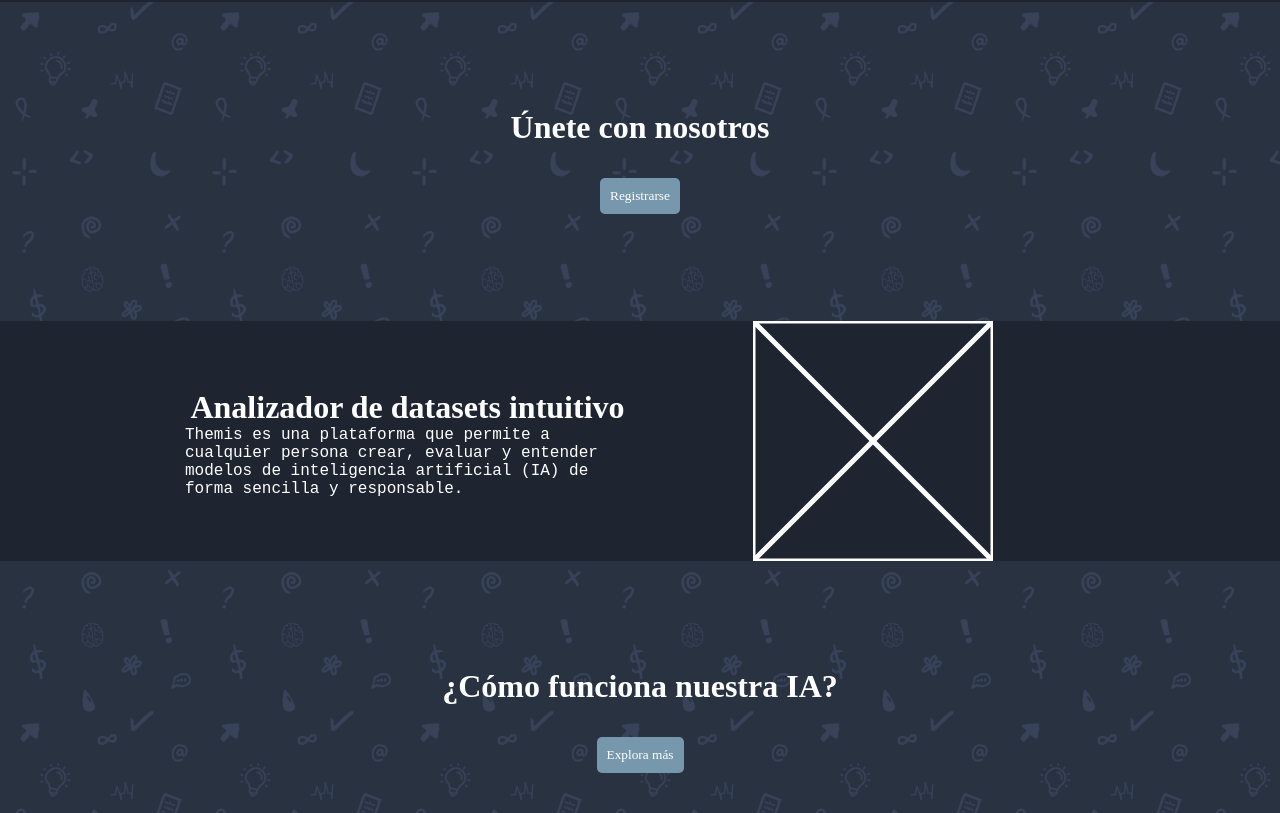
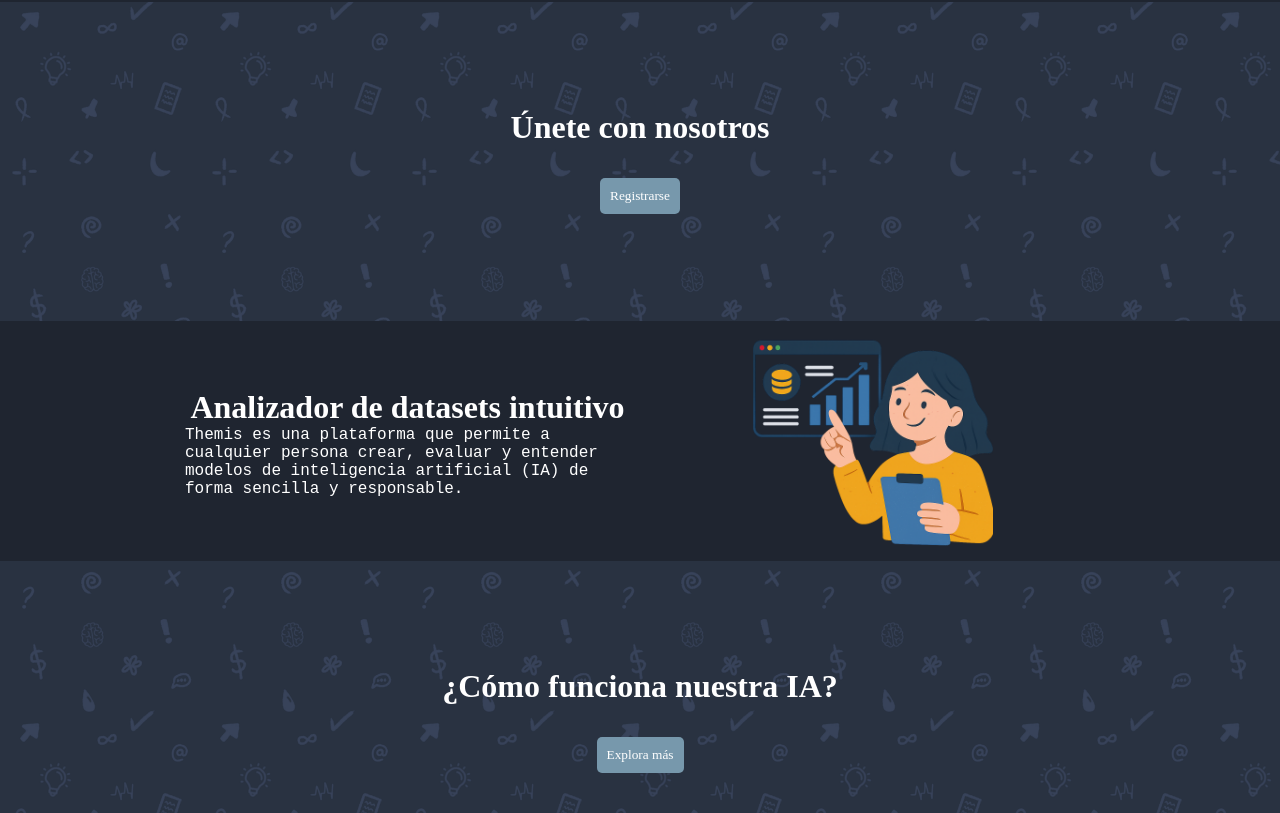
Before and after one commit to ju4ncb/themisFront, a React (Vite) app: page / in a window 1280 px wide. Shown: the part 1293-2106 px from the top of the page. Built offline with nearby package versions, Linux system fonts and the light colour scheme; no server answers; a web font is replaced by a local one.

Commit message:
added home img

```diff
--- a/src/pages/index/index.tsx
+++ b/src/pages/index/index.tsx
@@ -8,7 +8,7 @@
   Users2,
 } from "lucide-react";
 import CardNumber from "../../components/CardNumber";
-import defaultImg from "../../assets/default-icon.svg";
+import analizadora from "../../assets/analizadora.png";
 import logo from "../../assets/themis-logo-white.png";
 import "./index.scss";
 import { useEffect, useState } from "react";
@@ -122,7 +122,7 @@
           </p>
         </div>
         <div className="analizador-carousel-container">
-          <img src={defaultImg} />
+          <img src={analizadora} />
         </div>
       </div>
       <h1>¿Cómo funciona nuestra IA?</h1>
```
Also changed, not shown: src/assets/analizadora.png (added).
